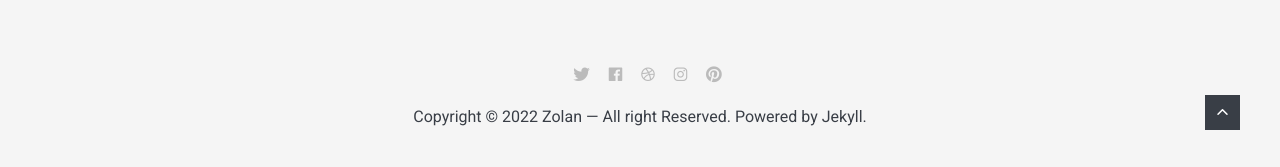
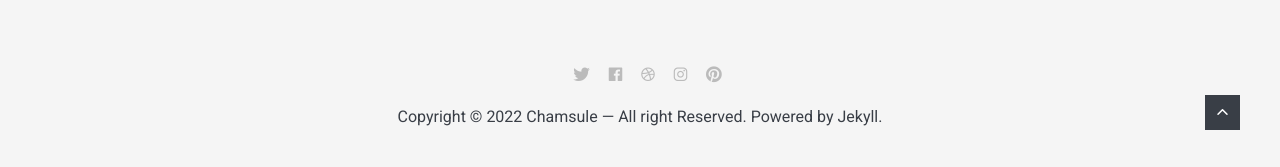
Before and after one commit to chamsuletech/chamsuletech.github.io, a Jekyll site: the page built from index.html, in a window 1280 px wide and 900 px high, scrolled down 2480 px. Shown: the part 730-897 px from the top of the window. Built offline with Jekyll 4.4.1, drawn with Linux system fonts in a browser that asks for light colours; nearby versions of some CDN libraries; the list of posts is cut into pages by our own code.

Commit message:
Update settings.yml

```diff
--- a/_data/settings.yml
+++ b/_data/settings.yml
@@ -1,6 +1,6 @@
 #-------------------------------
 # General Site Settings
-title: Zolan
+title: Chamsule
 logo: logo.svg # You can add own logo.
 description: Zolan is modern minimal theme for Jekyll
 
```
